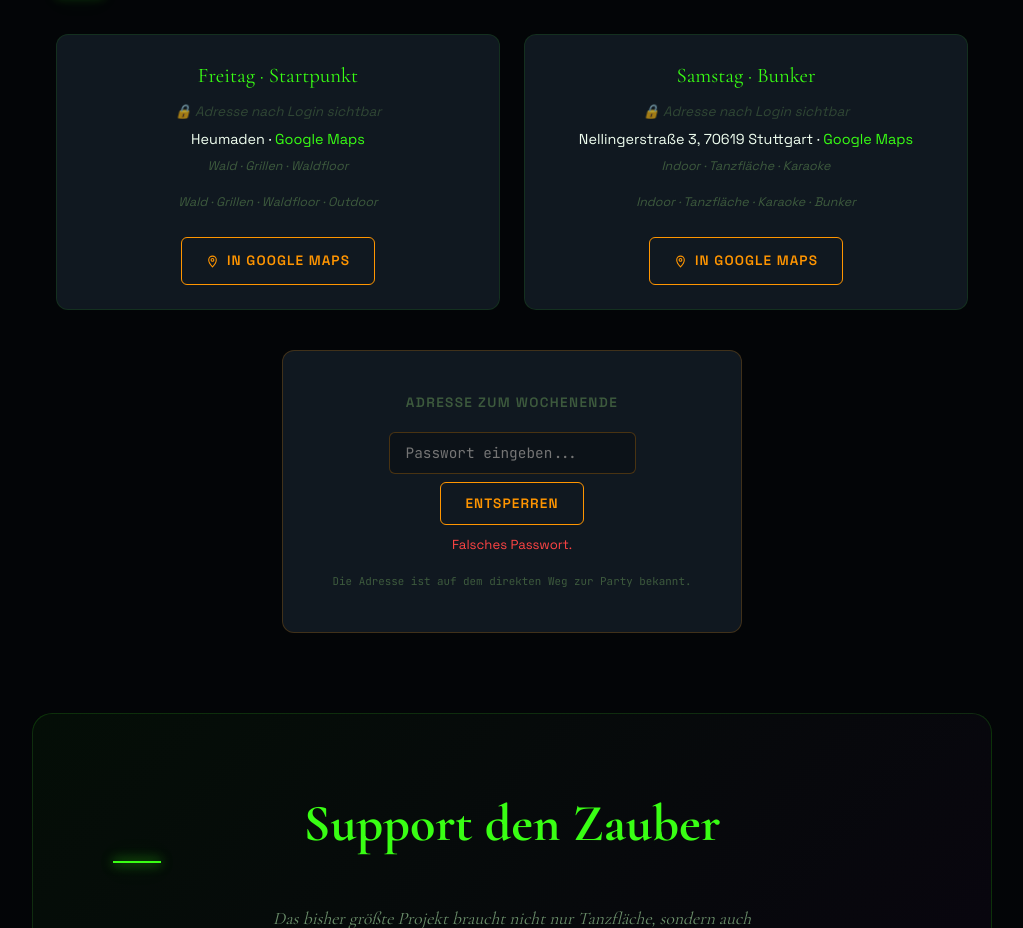
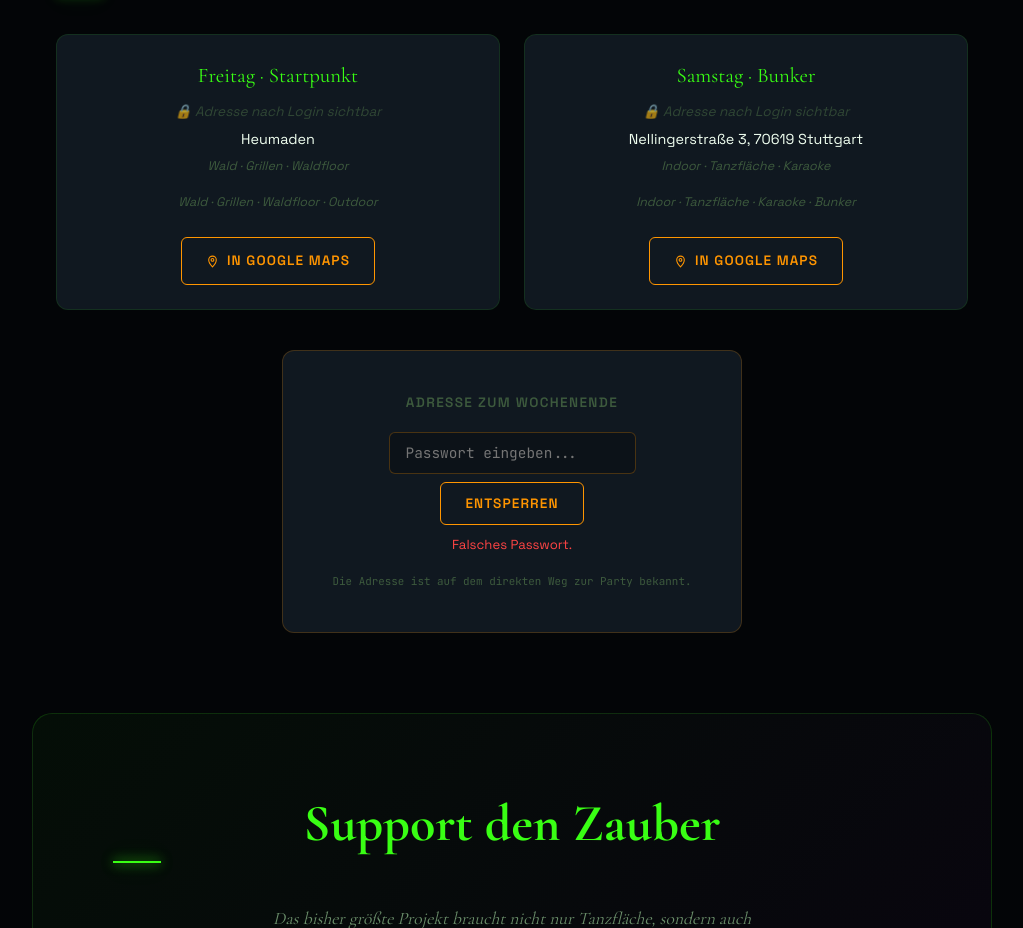
Before and after one commit to smlfg/heumaden-lenzzauber, a plain HTML site: page index.html in a window 1280 px wide. Shown: the part 7360-8288 px from the top of the page, without its empty margins (128-1151 px from the left). Drawn offline with nearby package versions, Linux system fonts and the light colour scheme; no server answers.

Commit message:
Fix: both addresses now properly locked behind password

```diff
--- a/index.html
+++ b/index.html
@@ -561,7 +561,7 @@ mit Grillen, Workshops, Spielen, Waldfloor, Erholungspausen, Karaoke, Bierpong,
           <span class="addr-locked-msg">🔒 Adresse nach Login sichtbar</span>
         </div>
         <div class="location-address real hidden" id="addr-fri-real">
-          Heumaden · <a href="https://maps.app.goo.gl/gERZXAxDN73kbogH6" target="_blank" rel="noopener">Google Maps</a>
+          Heumaden
         </div>
         <div class="location-detail locked-detail" id="detail-fri-lock">Wald · Grillen · Waldfloor</div>
         <div class="location-detail real hidden" id="detail-fri-real">Wald · Grillen · Waldfloor · Outdoor</div>
@@ -577,7 +577,7 @@ mit Grillen, Workshops, Spielen, Waldfloor, Erholungspausen, Karaoke, Bierpong,
           <span class="addr-locked-msg">🔒 Adresse nach Login sichtbar</span>
         </div>
         <div class="location-address real hidden" id="addr-sat-real">
-          Nellingerstraße 3, 70619 Stuttgart · <a href="https://maps.app.goo.gl/7xXZCB4mMbWiW7ek8" target="_blank" rel="noopener">Google Maps</a>
+          Nellingerstraße 3, 70619 Stuttgart
         </div>
         <div class="location-detail locked-detail" id="detail-sat-lock">Indoor · Tanzfläche · Karaoke</div>
         <div class="location-detail real hidden" id="detail-sat-real">Indoor · Tanzfläche · Karaoke · Bunker</div>
```
